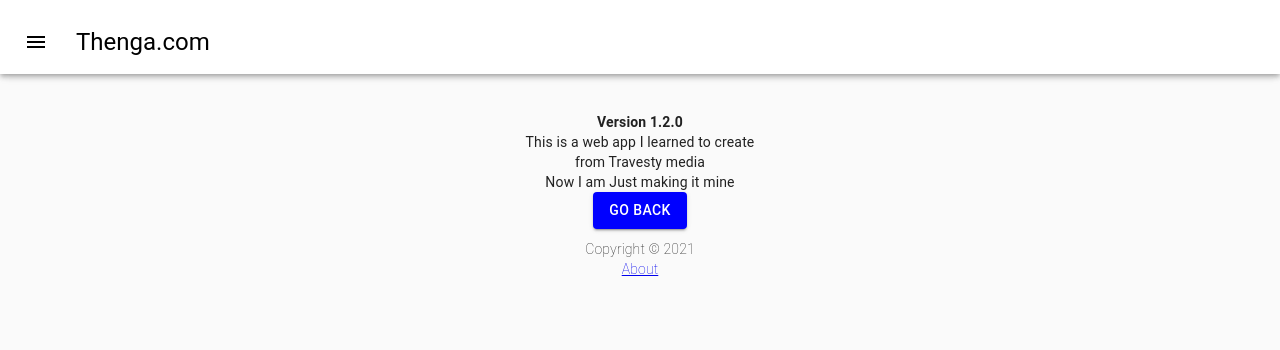
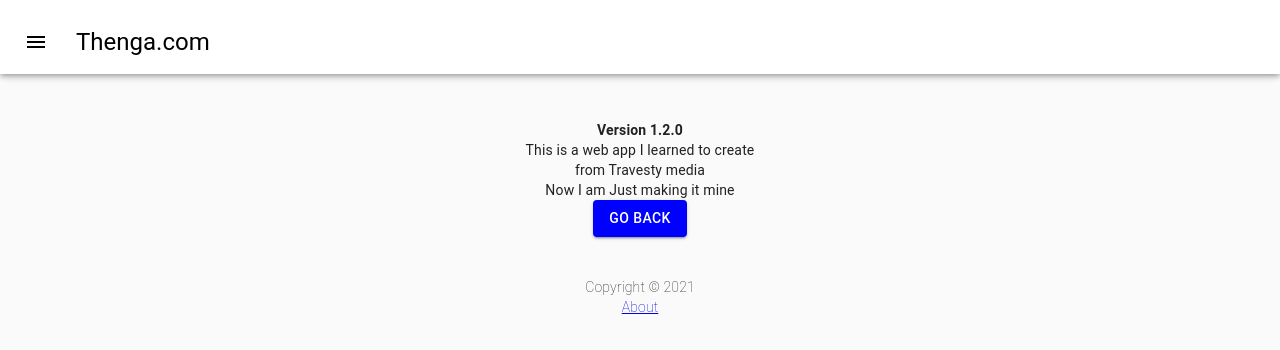
Before and after one commit to Sandilem7789/100daysofcode, a React (Create React App) app in the folder ReactPractise/my-app/: page /about in a window 1280 px wide. Shown: the top 350 px of the page. Built offline with nearby package versions, Linux system fonts and the light colour scheme; data requests are answered from the project's data file.

Commit message:
form looks ok

```diff
--- a/ReactPractise/my-app/package.json
+++ b/ReactPractise/my-app/package.json
@@ -13,6 +13,7 @@
     "json-server": "^0.16.3",
     "react": "^17.0.1",
     "react-dom": "^17.0.1",
+    "react-hook-form": "^7.12.2",
     "react-icons": "^4.2.0",
     "react-router-dom": "^5.2.0",
     "react-scripts": "4.0.3",
--- a/ReactPractise/my-app/src/App.js
+++ b/ReactPractise/my-app/src/App.js
@@ -72,6 +72,7 @@ const App = () => {
     display: "grid",
     placeItems: "center",
     fontWeight: "lighter",
+    padding: "10px"
   };
 
   /*******TOGGLE REMINDER******/
@@ -132,7 +133,6 @@ const App = () => {
                     />
                   </Grid>
                 </Grid>
-
               ) : (
                 <Grid container style={style}>
                   <h3 style={{margin: "15px"}} >No Tasks To Show</h3>
@@ -141,7 +141,6 @@ const App = () => {
             </>
           )}
         />
-
         <Route path='/about' component={About} />
         <Route path='/products' component={Products} />
         <Grid style={style}>
--- a/ReactPractise/my-app/src/components/Appbar.js
+++ b/ReactPractise/my-app/src/components/Appbar.js
@@ -70,7 +70,7 @@ const useStyles = makeStyles((theme) => ({
   },
   content: {
     flexGrow: 1,
-    padding: theme.spacing(3),
+    padding: theme.spacing(1),
     transition: theme.transitions.create('margin', {
       easing: theme.transitions.easing.sharp,
       duration: theme.transitions.duration.leavingScreen,
--- a/ReactPractise/my-app/src/components/CardTask.js
+++ b/ReactPractise/my-app/src/components/CardTask.js
@@ -83,6 +83,7 @@ const CardTask = ({ task, onDelete, onToggle }) => {
               display: "flex",
               flexDirection: "row",
               alignItems: "center",
+              alignContent: "center",
               padding: "4px"
             }}>
             <Typography variant='h5' color='white' component='p'>
@@ -107,7 +108,7 @@ const CardTask = ({ task, onDelete, onToggle }) => {
 
         <CardContent>
           <Typography variant='body1' color='white' component='p'>
-            Detailed Description and other things
+            {task.day}
           </Typography>
           <br />
           <Typography variant='body2' color='white' component='p'>
--- a/ReactPractise/my-app/src/index.css
+++ b/ReactPractise/my-app/src/index.css
@@ -81,7 +81,7 @@ body {
 }
 
 .add-form {
-  margin-bottom: 10px;
+  margin-bottom: 30px;
   width: auto;
 }
 
@@ -108,11 +108,6 @@ input {
   height: 4vh;
   margin: 5px 0px -5px;
   font-size: 1.8vh;
-}
-
-input {
-  height: 6vh;
-  font-size: 16px;
 }
 
 /*Labels of the form*/
@@ -147,5 +142,11 @@ footer {
 }
 
 .about {
+  margin-top: 20px;
+  margin-bottom: 20px;
   text-align: center;
 }
+
+h3 {
+  font-size: medium;
+}
```
Also changed, not shown: 1 other file (tests, documents, lock files or other folders).
